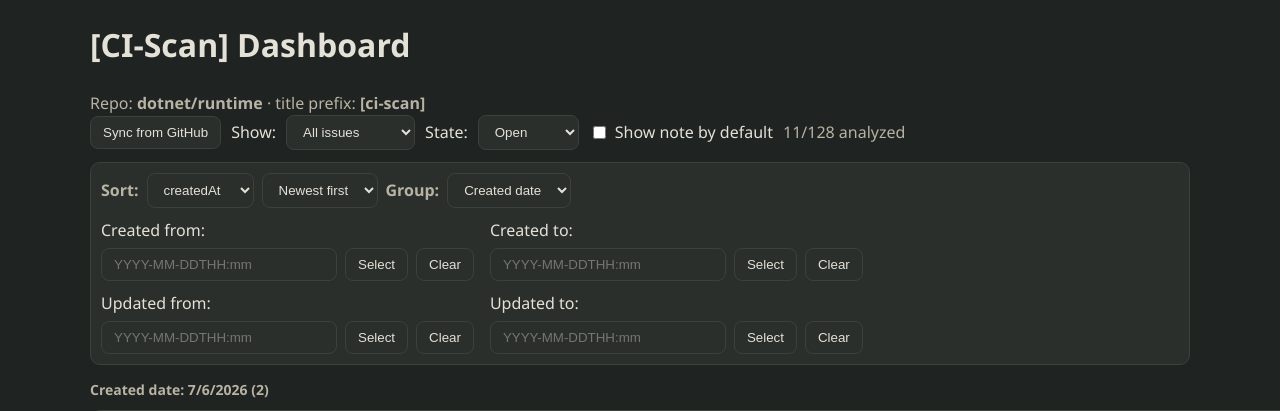
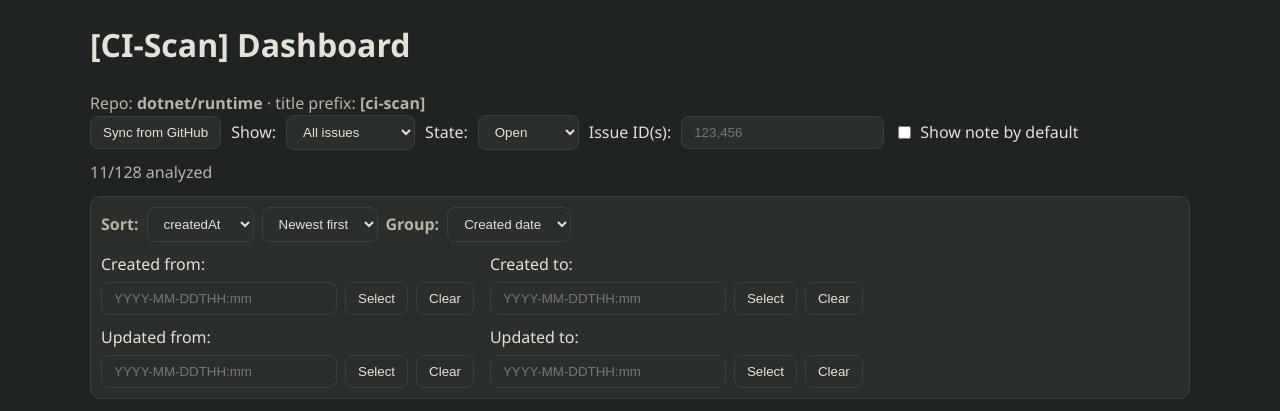
Before and after one commit to shimingsg/svc-ci-scan-dashboard, a Flask app: page / in a window 1280 px wide. Shown: the top 411 px of the page. Run offline with Flask 3, Linux system fonts and the light colour scheme; data comes from the database, SQL or seed files in the repository.

Commit message:
feat: filter dashboard by issue ids

```diff
--- a/app.py
+++ b/app.py
@@ -25,6 +25,7 @@ app = Flask(__name__)
 DEFAULT_DASHBOARD_CONFIG = {
     "view": "all",
     "state": "all",
+    "issueIds": "",
     "sortBy": "createdAt",
     "sortDir": "desc",
     "groupBy": "none",
@@ -138,11 +139,27 @@ def normalize_dashboard_config(raw: dict) -> dict:
     normalized["groupBy"] = _pick("groupBy", {"none", "status", "createdAt"})
     normalized["showNoteByDefault"] = bool(raw.get("showNoteByDefault", normalized["showNoteByDefault"]))
 
-    for key in ["createdFrom", "createdTo", "updatedFrom", "updatedTo"]:
+    for key in ["issueIds", "createdFrom", "createdTo", "updatedFrom", "updatedTo"]:
         value = raw.get(key, normalized[key])
         normalized[key] = value if isinstance(value, str) else ""
 
     return normalized
+
+
+def parse_issue_numbers(raw: str | None) -> list[int]:
+    if not raw:
+        return []
+
+    issue_numbers: list[int] = []
+    for part in raw.split(","):
+        value = part.strip()
+        if not value:
+            continue
+        if not value.isdecimal():
+            raise ValueError("issue IDs must be numbers separated by commas")
+        issue_numbers.append(int(value))
+
+    return issue_numbers
 
 
 def load_dashboard_config() -> dict:
@@ -213,6 +230,7 @@ def index():
 def get_issues():
     view = request.args.get("view", "all")
     issue_state = request.args.get("state", "all")
+    issue_ids = request.args.get("issueIds")
     sort_by = request.args.get("sortBy", "createdAt")
     sort_dir = request.args.get("sortDir", "desc")
     created_from = request.args.get("createdFrom")
@@ -222,6 +240,11 @@ def get_issues():
 
     clauses: list[str] = []
     params: list[str] = []
+    try:
+        issue_numbers = parse_issue_numbers(issue_ids)
+    except ValueError as ex:
+        return jsonify({"ok": False, "error": str(ex)}), 400
+
     if view == "analyzed":
         clauses.append("analyzed_done = 1")
     if view == "pending":
@@ -229,6 +252,9 @@ def get_issues():
     if issue_state in {"open", "closed"}:
         clauses.append("state = ?")
         params.append(issue_state)
+    if issue_numbers:
+        clauses.append(f"number IN ({', '.join('?' for _ in issue_numbers)})")
+        params.extend(str(n) for n in issue_numbers)
     if created_from:
         clauses.append("datetime(created_at) >= datetime(?)")
         params.append(created_from)
--- a/static/app.js
+++ b/static/app.js
@@ -1,6 +1,7 @@
 const syncBtn = document.getElementById("syncBtn");
 const viewMode = document.getElementById("viewMode");
 const stateFilter = document.getElementById("stateFilter");
+const issueIds = document.getElementById("issueIds");
 const showNoteDefault = document.getElementById("showNoteDefault");
 const sortBy = document.getElementById("sortBy");
 const sortDir = document.getElementById("sortDir");
@@ -28,6 +29,7 @@ const listEl = document.getElementById("list");
 const state = {
   view: "all",
   issueState: "all",
+  issueIds: "",
   sortBy: "createdAt",
   sortDir: "desc",
   groupBy: "none",
@@ -134,6 +136,7 @@ function getConfigPayload() {
   return {
     view: state.view,
     state: state.issueState,
+    issueIds: state.issueIds,
     sortBy: state.sortBy,
     sortDir: state.sortDir,
     groupBy: state.groupBy,
@@ -163,6 +166,7 @@ function applyDashboardConfig(config) {
 
   state.view = typeof safe.view === "string" ? safe.view : state.view;
   state.issueState = typeof safe.state === "string" ? safe.state : state.issueState;
+  state.issueIds = typeof safe.issueIds === "string" ? safe.issueIds : "";
   state.sortBy = typeof safe.sortBy === "string" ? safe.sortBy : state.sortBy;
   state.sortDir = typeof safe.sortDir === "string" ? safe.sortDir : state.sortDir;
   state.groupBy = typeof safe.groupBy === "string" ? safe.groupBy : state.groupBy;
@@ -174,6 +178,7 @@ function applyDashboardConfig(config) {
 
   viewMode.value = state.view;
   stateFilter.value = state.issueState;
+  issueIds.value = state.issueIds;
   sortBy.value = state.sortBy;
   sortDir.value = state.sortDir;
   groupBy.value = state.groupBy;
@@ -255,6 +260,7 @@ async function loadIssues() {
     sortBy: state.sortBy,
     sortDir: state.sortDir
   });
+  if (state.issueIds) qs.set("issueIds", state.issueIds);
   if (state.createdFrom) qs.set("createdFrom", state.createdFrom);
   if (state.createdTo) qs.set("createdTo", state.createdTo);
   if (state.updatedFrom) qs.set("updatedFrom", state.updatedFrom);
@@ -299,6 +305,14 @@ viewMode.addEventListener("change", async () => {
 stateFilter.addEventListener("change", async () => {
   state.issueState = stateFilter.value;
   await loadIssuesAndPersistConfig();
+});
+issueIds.addEventListener("change", async () => {
+  state.issueIds = issueIds.value.trim();
+  try {
+    await loadIssuesAndPersistConfig();
+  } catch (err) {
+    statusEl.textContent = `Issue ID filter failed: ${err.message}`;
+  }
 });
 showNoteDefault.addEventListener("change", async () => {
   state.showNoteByDefault = showNoteDefault.checked;
--- a/templates/index.html
+++ b/templates/index.html
@@ -25,6 +25,8 @@
         <option value="open">Open</option>
         <option value="closed">Closed</option>
       </select>
+      <label for="issueIds">Issue ID(s):</label>
+      <input id="issueIds" type="text" placeholder="123,456" />
       <label for="showNoteDefault">
         <input id="showNoteDefault" type="checkbox" />
         Show note by default
```
